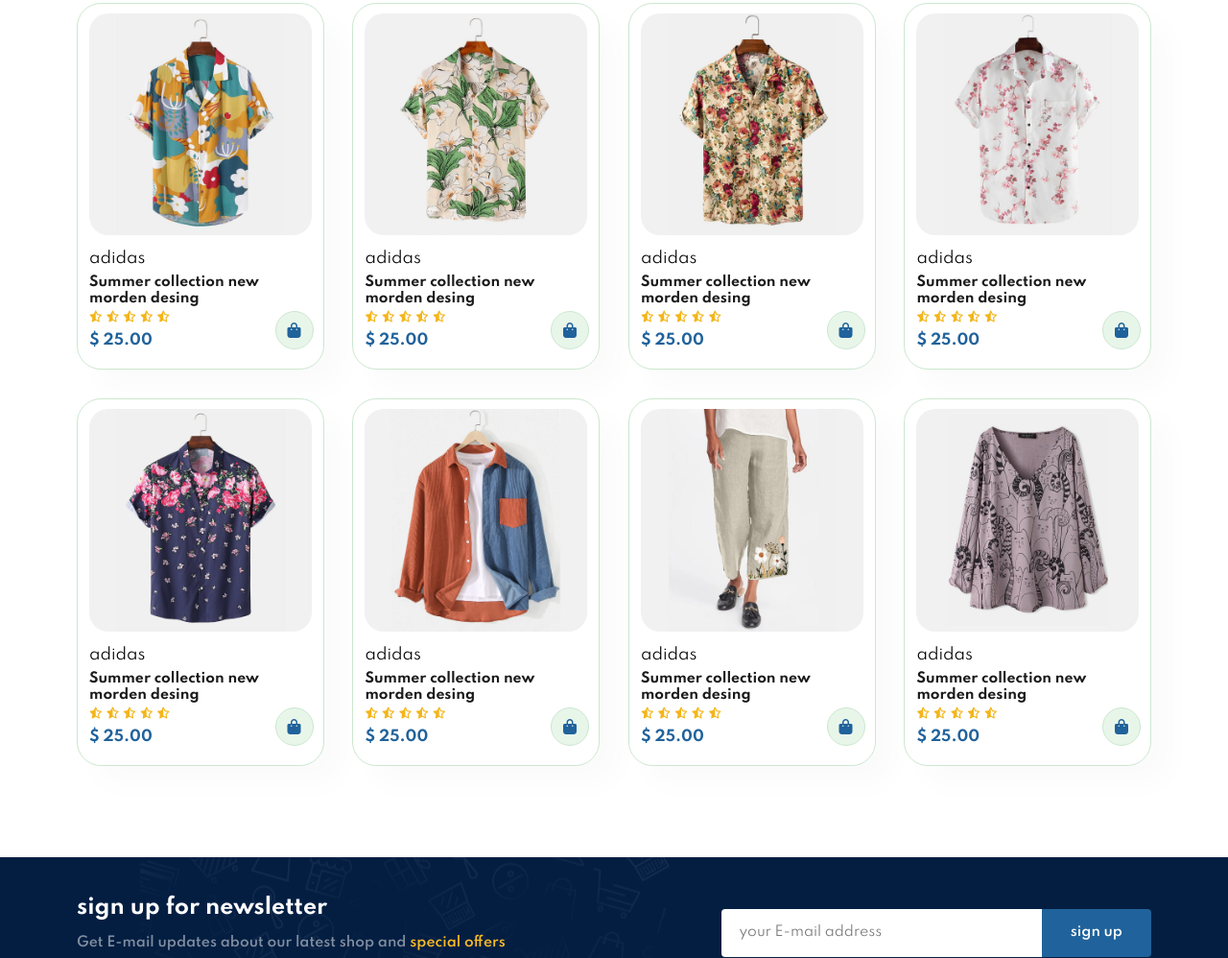
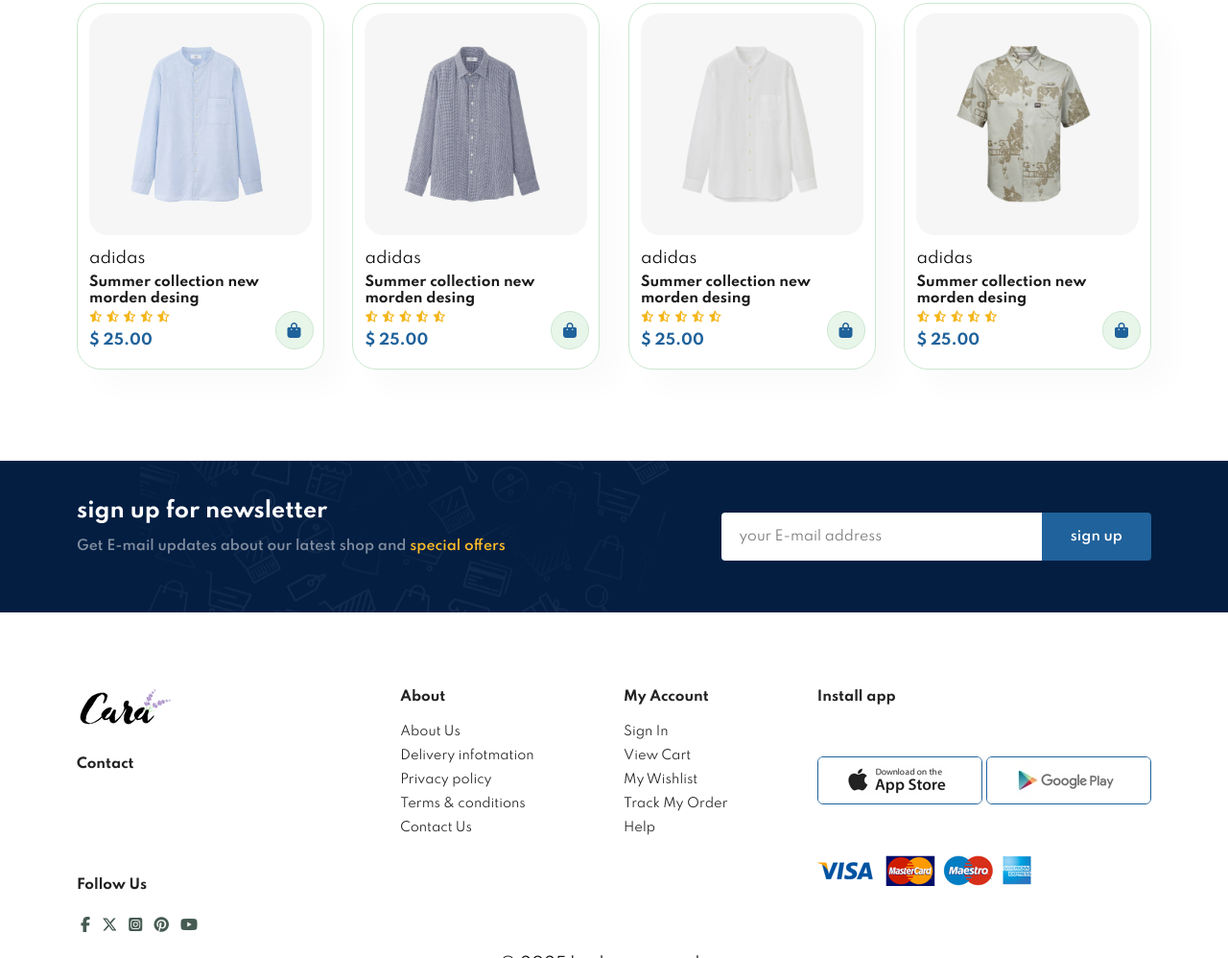
Before and after one commit to tatacastro12/importaciones, a plain HTML site: page sproduct.html in a window 1280 px wide. Shown: the part 931-1929 px from the top of the page at 96% size. Drawn offline with Linux system fonts and the light colour scheme.

Commit message:
shopysproduct

```diff
--- a/sproduct.html
+++ b/sproduct.html
@@ -90,7 +90,7 @@
     </p>
     <div class="pro-container">
       <div class="pro">
-        <img src="./img/products/f1.jpg" alt="">
+        <img src="./img/products/n1.jpg" alt="">
         <div class="des">
           <span>adidas</span>
           <h5>
@@ -113,7 +113,7 @@
       </div>
 
       <div class="pro">
-        <img src="./img/products/f2.jpg" alt="">
+        <img src="./img/products/n2.jpg" alt="">
         <div class="des">
           <span>adidas</span>
           <h5>
@@ -136,7 +136,7 @@
       </div>
 
       <div class="pro">
-        <img src="./img/products/f3.jpg" alt="">
+        <img src="./img/products/n3.jpg" alt="">
         <div class="des">
           <span>adidas</span>
           <h5>
@@ -159,7 +159,7 @@
       </div>
 
       <div class="pro">
-        <img src="./img/products/f4.jpg" alt="">
+        <img src="./img/products/n4.jpg" alt="">
         <div class="des">
           <span>adidas</span>
           <h5>
@@ -179,99 +179,6 @@
         <a href="#" class="cart">
           <i class="fa-solid fa-bag-shopping"></i>
         </a>
-      </div>
-
-      <div class="pro">
-        <img src="./img/products/f5.jpg" alt="">
-        <div class="des">
-          <span>adidas</span>
-          <h5>
-            Summer collection new morden desing
-          </h5>
-          <div class="star">
-            <i class="fa-regular fa-star-half-stroke"></i>
-            <i class="fa-regular fa-star-half-stroke"></i>
-            <i class="fa-regular fa-star-half-stroke"></i>
-            <i class="fa-regular fa-star-half-stroke"></i>
-            <i class="fa-regular fa-star-half-stroke"></i>
-          </div>
-          <h4>
-            $ 25.00
-          </h4>
-        </div>
-        <a href="#" class="cart">
-          <i class="fa-solid fa-bag-shopping"></i>
-        </a>
-      </div>
-
-      <div class="pro">
-        <img src="./img/products/f6.jpg" alt="">
-        <div class="des">
-          <span>adidas</span>
-          <h5>
-            Summer collection new morden desing
-          </h5>
-          <div class="star">
-            <i class="fa-regular fa-star-half-stroke"></i>
-            <i class="fa-regular fa-star-half-stroke"></i>
-            <i class="fa-regular fa-star-half-stroke"></i>
-            <i class="fa-regular fa-star-half-stroke"></i>
-            <i class="fa-regular fa-star-half-stroke"></i>
-          </div>
-          <h4>
-            $ 25.00
-          </h4>
-        </div>
-        <a href="#" class="cart">
-          <i class="fa-solid fa-bag-shopping"></i>
-        </a>
-      </div>
-
-      <div class="pro">
-        <img src="./img/products/f7.jpg" alt="">
-        <div class="des">
-          <span>adidas</span>
-          <h5>
-            Summer collection new morden desing
-          </h5>
-          <div class="star">
-            <i class="fa-regular fa-star-half-stroke"></i>
-            <i class="fa-regular fa-star-half-stroke"></i>
-            <i class="fa-regular fa-star-half-stroke"></i>
-            <i class="fa-regular fa-star-half-stroke"></i>
-            <i class="fa-regular fa-star-half-stroke"></i>
-          </div>
-          <h4>
-            $ 25.00
-          </h4>
-        </div>
-        <a href="#" class="cart">
-          <i class="fa-solid fa-bag-shopping"></i>
-        </a>
-      </div>
-
-      <div class="pro">
-        <img src="./img/products/f8.jpg" alt="">
-        <div class="des">
-          <span>adidas</span>
-          <h5>
-            Summer collection new morden desing
-          </h5>
-          <div class="star">
-            <i class="fa-regular fa-star-half-stroke"></i>
-            <i class="fa-regular fa-star-half-stroke"></i>
-            <i class="fa-regular fa-star-half-stroke"></i>
-            <i class="fa-regular fa-star-half-stroke"></i>
-            <i class="fa-regular fa-star-half-stroke"></i>
-          </div>
-          <h4>
-            $ 25.00
-          </h4>
-        </div>
-        <a href="#" class="cart">
-          <i class="fa-solid fa-bag-shopping"></i>
-        </a>
-      </div>
       </div>
   </section>
 
@@ -338,6 +245,8 @@
     </div>
   </footer>
 
+  <script escript src="./sproduct.js"></script>"
+
 
   <script src="script.js"></script>
 </body>
--- /dev/null
+++ b/sproduct.js
@@ -0,0 +1,15 @@
+var MainImg = document.getElementById("MainImg");
+var smallimg = document.getElementsByClassName("small-img");
+
+smallimg[0].onclick = function () {
+  MainImg.src = smallimg[0].src;
+};
+smallimg[1].onclick = function () {
+  MainImg.src = smallimg[1].src;
+};
+smallimg[2].onclick = function () {
+  MainImg.src  = smallimg[2].src;
+};
+smallimg[3].onclick = function () {
+  MainImg.src = smallimg[3].src;
+};
--- a/style.css
+++ b/style.css
@@ -778,4 +778,19 @@ footer .copyright{
   footer .copyright {
     text-align: start;
   }
+  /*single product*/
+
+  #prodetails {
+    display: flex;
+    flex-direction: column;
+    align-items: center;
+  }
+  #prodetails .single-pro-image {
+    width: 100%;
+    margin-right: 0;
+  }
+  #prodetails .single-pro-details {
+    width: 100%;
+  }
+
 }
```
Also changed, not shown: shop.html (+8 -8 lines). Lines whose indentation alone changed are shown as unchanged.
